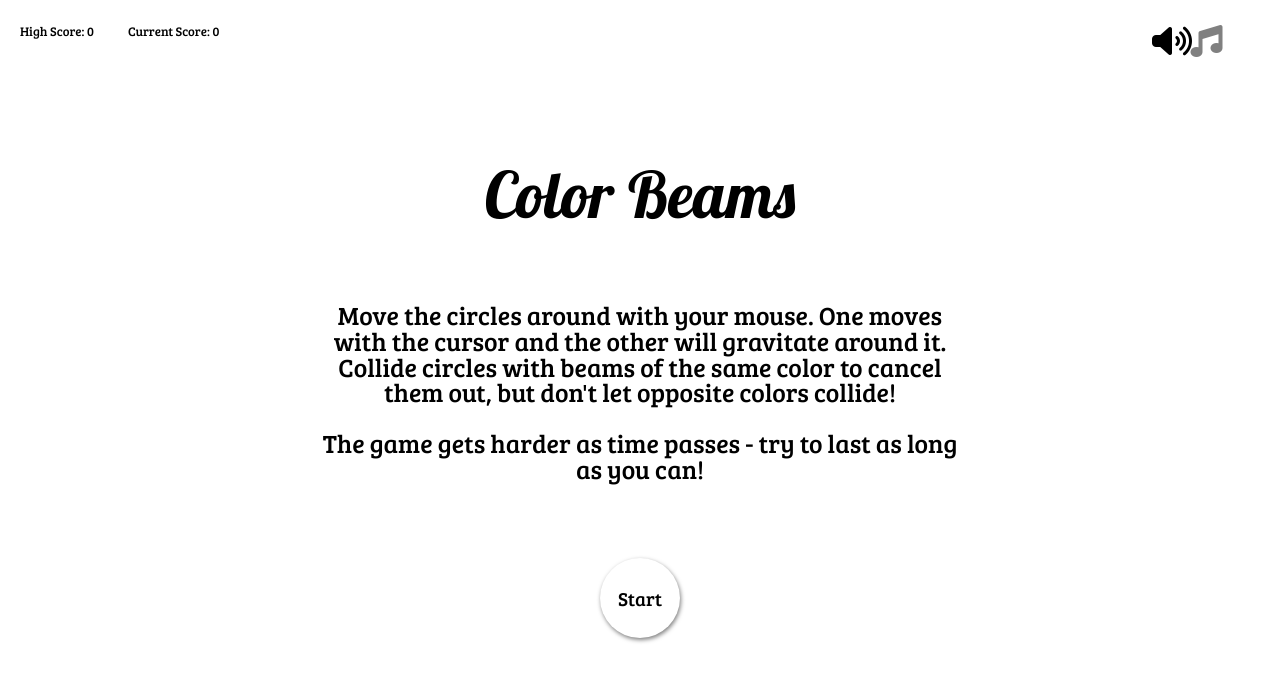
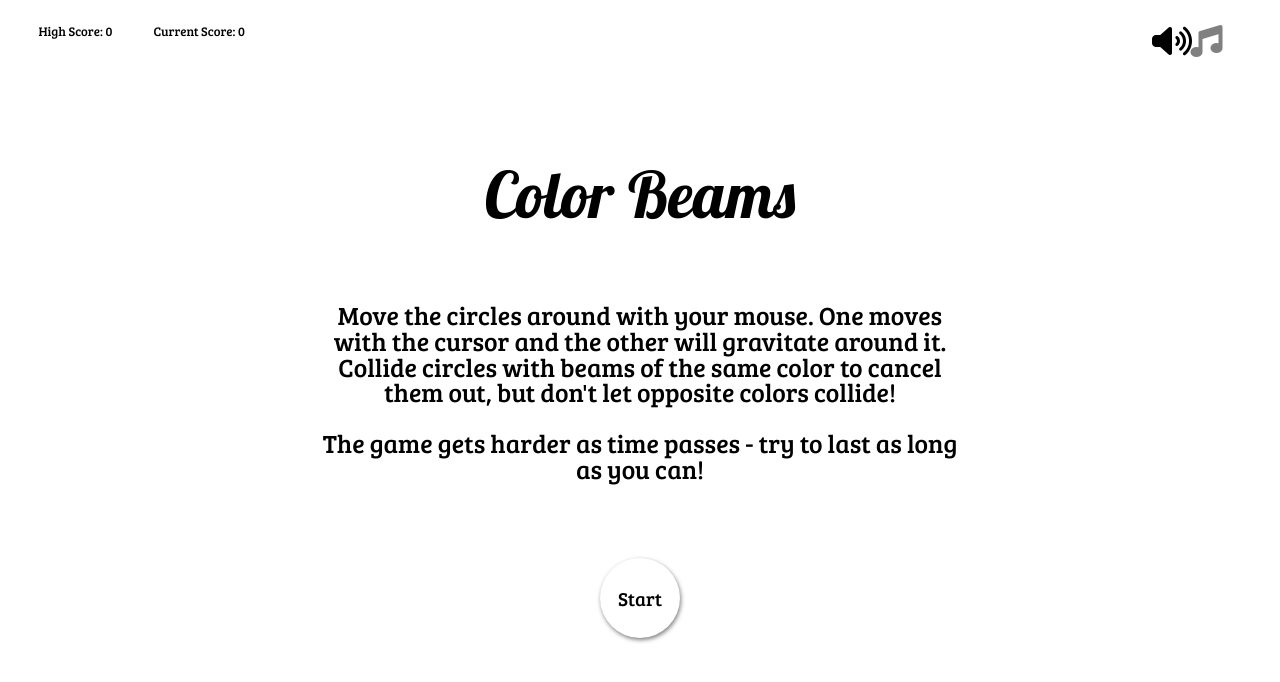
Before and after one commit to pludlum/color-beams, a website built with webpack: page index.html in a window 1280 px wide. Built offline with nearby package versions, Linux system fonts and the light colour scheme.

Commit message:
adjusted positioning of high scores

```diff
--- a/css/master.css
+++ b/css/master.css
@@ -76,7 +76,7 @@
   font-size: 1vw;
   position: absolute;
   top: 25px;
-  left: 20px;
+  left: 3vw;
   background-color: transparent;
 
   z-index: 999;
@@ -86,7 +86,7 @@
 }
 
 .score.current {
-  left: 10vw;
+  left: 12vw;
 }
 
 
```
